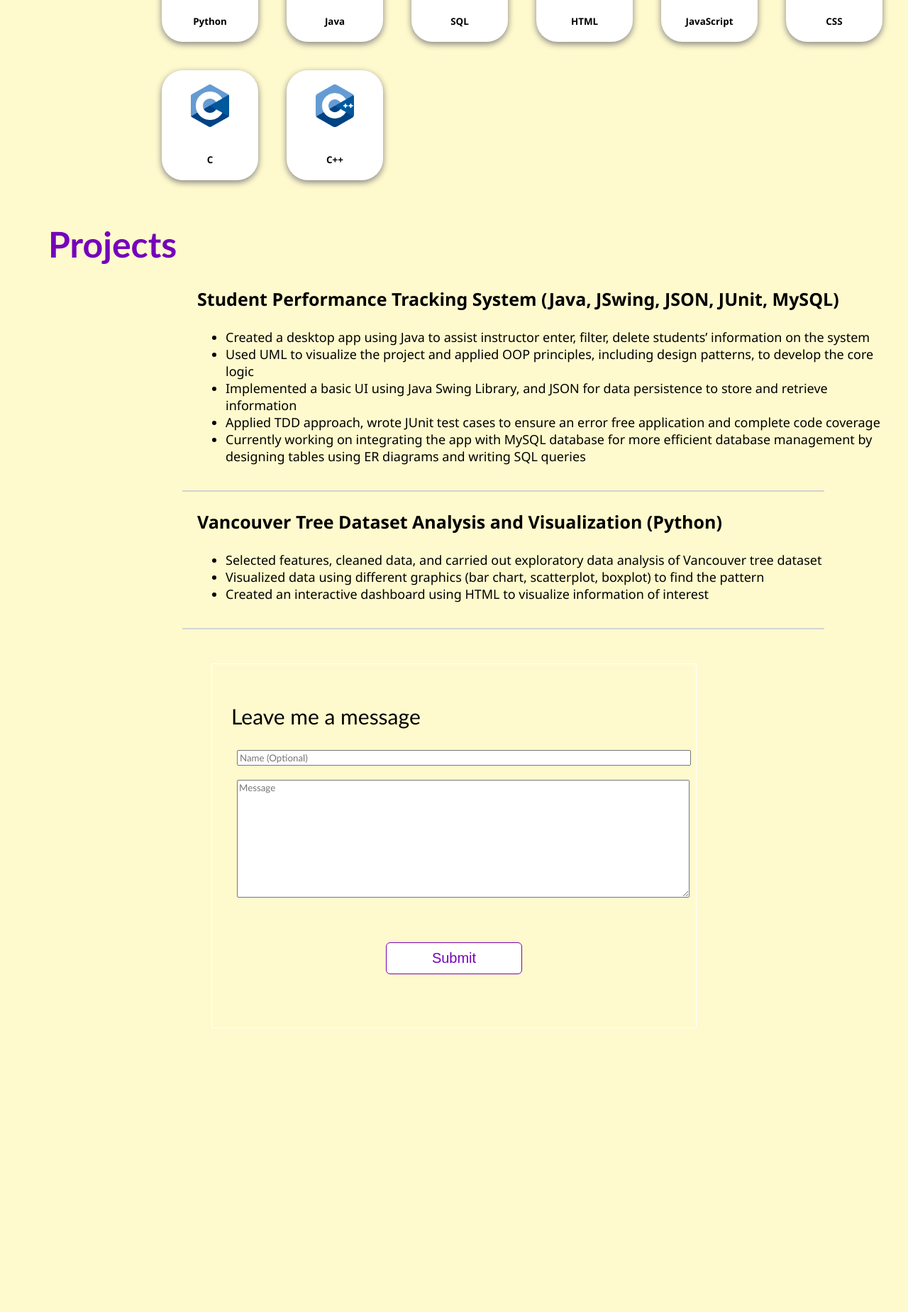
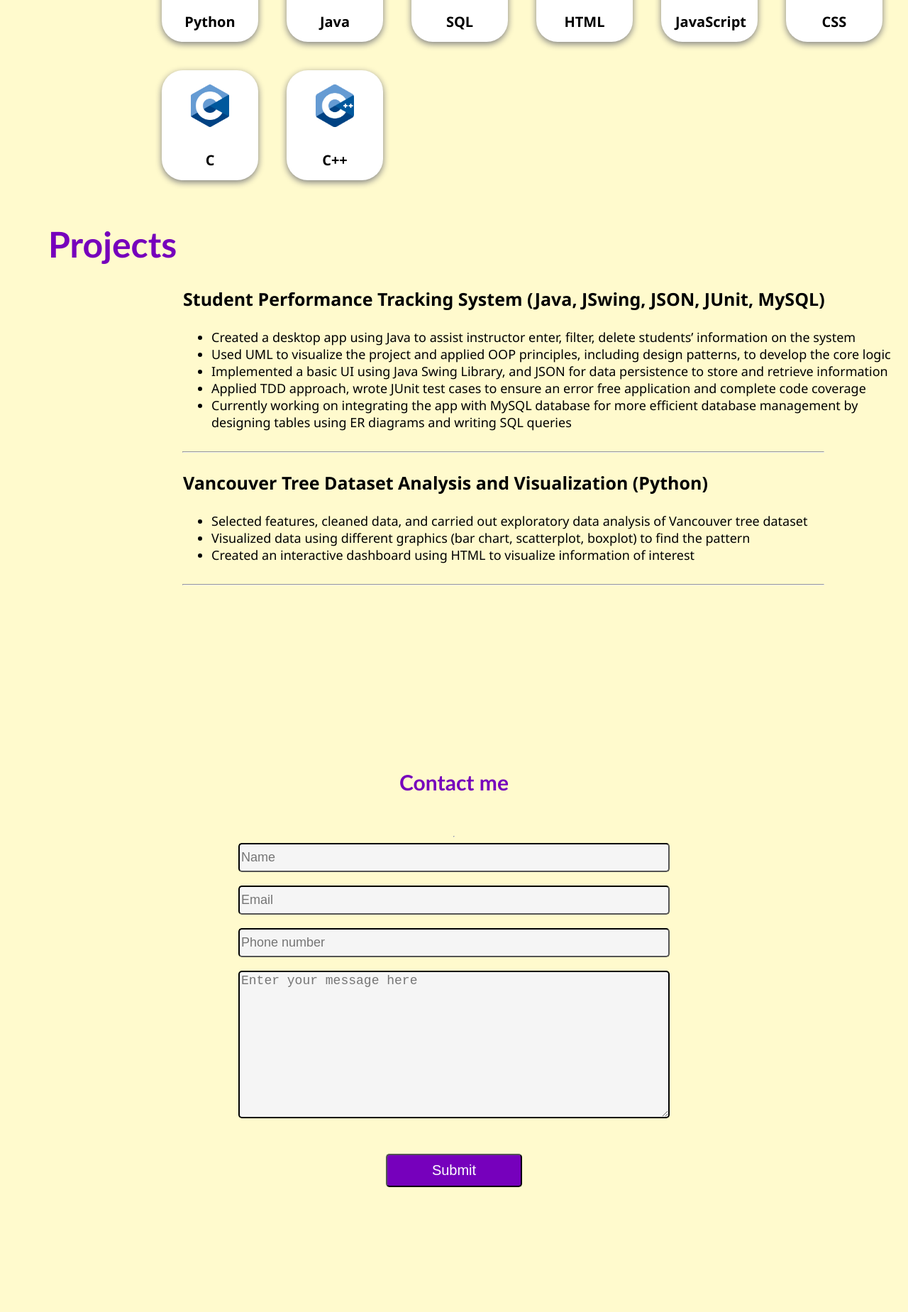
Before and after one commit to EmilyXu0427/Personal-Portfolio-Website, a plain HTML site: page My Personal Portfolio Website/index.html in a window 1280 px wide. Shown: the part 951-2800 px from the top of the page at 71% size. Before the commit the page ends 2408 px from the top, so only its background shows below. Drawn offline with Linux system fonts and the light colour scheme.

Commit message:
Change the contact me form

```diff
--- a/My Personal Portfolio Website/index.html
+++ b/My Personal Portfolio Website/index.html
@@ -22,7 +22,7 @@
           <a class="topmenu" href="#about-me">About Me</a>
           <a class="topmenu" href="#skills">Skills</a>
           <a class="topmenu" href="#projects">Projects</a>
-          <a class="topmenu" href="#messages">Messages</a>
+          <a class="topmenu" href="#contact">Contact</a>
         </div>
       </div>
     </nav>
@@ -39,7 +39,7 @@
           </h1>
           <p>
             I am a 3rd year UBC BSC student.
-            I used to work as Food Reserch & Technologist but decided to make a career transition into Computer Science.
+            I used to work as Food Reserch & Technologist. In 2023, I decided to make a career transition to Computer Science.
             My interests are hiking, swimming, programming and food!
           </p>
       </div>
@@ -52,47 +52,44 @@
 
       <div class="all_skills">
 
-
-        <!-- Add more skills here -->
-
         <div class="skill">
             <img src="html_finalprojimages/python.png"/>
-            <h6>Python</h6>
+            <h4>Python</h4>
         </div>
 
         <div class="skill">
             <img src="html_finalprojimages/Java.png"/>
-            <h6>Java</h6>
+            <h4>Java</h4>
         </div>
 
         <div class="skill">
           <img src="html_finalprojimages/SQL.png"/>
-          <h6>SQL</h6>
+          <h4>SQL</h4>
         </div>
 
         <div class="skill">
             <img src="html_finalprojimages/html5.png"/>
-            <h6>HTML</h6>
+            <h4>HTML</h4>
           </div>
 
         <div class="skill">
             <img src="html_finalprojimages/js.jpeg"/>
-            <h6>JavaScript</h6>
+            <h4>JavaScript</h4>
         </div>
 
         <div class="skill">
             <img src="html_finalprojimages/CSS3.png"/>
-            <h6>CSS</h6>
+            <h4>CSS</h4>
         </div>
 
         <div class="skill">
             <img src="html_finalprojimages/C.png"/>
-            <h6>C</h6>
+            <h4>C</h4>
         </div>
 
         <div class="skill">
             <img src="html_finalprojimages/C++.png"/>
-            <h6>C++</h6>
+            <h4>C++</h4>
         </div>
 
 
@@ -125,30 +122,22 @@
             </ul>
           </div>
           <hr>
-
         </div>
     </section>
     <div style="clear:both;"></div>
 
-    <!-- Messages -->
-    <section id="messages">
-      <div style="clear:both;"></div>
-      <div class="all_messages" id="all_messages">
-        <div class="messages">
-        </div>
-    </section>
-
-    <!-- Leave a message Form -->
+    <!-- Contact me Form -->
     <section id="contact">
-      <div class="flex_center">
-        <fieldset>
-          <legend class="introduction">Leave me a message</legend>
-          <input type="text" placeholder="Name (Optional)"> <br/>
-          <textarea id="new_message" cols="500" rows="10" placeholder="Message"></textarea>
-          <div class="flex_center">
-            <button id="submit_btn" onclick="addMessage()">Submit</button>
-          </div>
-        </fieldset>
+      <div>
+        <form>
+          <h5> Contact me</h5>
+          <hr>
+          <input type="text" placeholder="Name" required> <br/>
+          <input type="text" placeholder="Email" required> <br/>
+          <input type="text" placeholder="Phone number" required> <br/>
+          <textarea id="message" rows="10" placeholder="Enter your message here"></textarea>
+          <button id="submit_btn">Submit</button>
+        </form>
       </div>
     </section>
 
--- a/My Personal Portfolio Website/style.css
+++ b/My Personal Portfolio Website/style.css
@@ -31,7 +31,6 @@ body {
 
   .topmenu:hover {
     color: purple;
-    /* Add the styles here */
   }
 
   .topdiv {
@@ -57,13 +56,7 @@ body {
     flex-direction: row;
   }
 
-  /* .contact_info img {
-    width:50px;
-    margin-right: 10px;
-    float:left;
-  } */
-
-  /* Titles */
+  /* Skills */
 
   h2 {
     text-align: justify;
@@ -75,17 +68,6 @@ body {
     margin-left: 60px;
     margin-top: 40px;
     margin-bottom: 0px;
-  }
-
-  .introduction {
-    text-align: justify;
-    font-size: 30px;
-    text-align: center;
-    float: left;
-    margin-top: 30px;
-    margin-bottom: 20px;
-    animation-duration: 5s;
-    position: relative;
   }
 
   /* Used in the About Me sections */
@@ -139,7 +121,6 @@ body {
 
   .skill {
     border: px solid gray;
-    /* display: block; */
     border-radius: 30px;
     text-align: center;
     margin: 20px;
@@ -157,7 +138,7 @@ body {
     align-items: center;
   }
 
-  .skills h6 {
+  .skills h4 {
     align-items: center;
     font-size: 20px;
     margin-block-start: 8px;
@@ -187,15 +168,13 @@ body {
   }
 
   .projects-container hr {
-    border: 1px solid lightgray;
     width: 75%;
     margin-left: 5cm;
   }
 
   .project-card {
     font-family: 'Segoe UI', Tahoma, Geneva, Verdana, sans-serif;
-    padding-left: 150px;
-    margin: 0 15px 15px 30px;
+    padding-left: 160px;
     padding-bottom: 5px;
   }
 
@@ -209,37 +188,64 @@ body {
     margin-left: 30px;
   }
 
-  /* Recommendations */
+  /* Contact me */
 
-  .all_messages {
+  #contact {
     display: flex;
     align-items: center;
-    margin-left: 1in;
-    flex-direction: row;
-    flex-flow: wrap;
-    padding: 20px;
+    flex-direction: column;
+    padding: 200px;
   }
 
-  .message {
-    font-style: italic;
-    text-align: left;
-    width: 21.875rem;
-    padding: 1rem;
-    background-color: #fff;
-    border-radius: 11px;
-    box-shadow: 0 3px 10px var(--primary-shadow);
-    padding: 20px;
-    margin: 10px;
-    /* border:1px solid gray; */
-    font-size: 18px;
-    height:150px
+  /* form format*/
+  form {
+    align-items: center;
+    display: flex;
+    flex-direction: column;
   }
 
-  .message span {
+  /* form header*/
+  form h5 {
     color: #7600bc;
+    font-size:30px;
+    font-weight:bold;
+  }
+
+  /* form input box*/
+  form input {
+    background:#f5f5f5;
+    border-radius: 5px;
+    text-align: left;
+    font-size: 18px;
+    height:35px;
+    width: 600px;
+    border-color:black;
+    border-width: 2px;
+  }
+  /* form message box*/
+  form textarea {
+    background:#f5f5f5;
+    border-radius: 5px;
+    text-align: left;
+    font-size: 18px;
+    width:600px;
+    height:200px;
+    border-color:black;
+    border-width: 2px;
+  }
+
+  form button {
+    background-color: #7600bc;
+    color: white;
+    display: block;
+    border-radius: 5px;
+    text-align: center;
+    margin: 50px;
+    padding: 10px;
+    width: 2in;
     font-size: 20px;
-    font-family: 'Times New Roman', Times, serif;
   }
+
 
   /* Scroll to Top Button */
 
@@ -256,91 +262,3 @@ body {
     bottom: 3%;
     cursor: pointer;
   }
-
-  /* Form Pop-up */
-
-  .popup {
-    width:400px;
-    background-color: #e8bcf0;
-    border-radius: 3mm;
-    top: 50%;
-    left:50%;
-    transform: translate(-50%,-50%);
-    text-align: center;
-    position: fixed;
-    /* padding: 30px; */
-    visibility: hidden;
-  }
-
-  .popup img {
-    padding-top: 20px;
-  }
-
-  .popup button {
-    background-color: #fff;
-    border: 1px solid #7600bc;
-    color: #7600bc;
-    display: block;
-    border-radius: 6px;
-    text-align: center;
-    margin: 50px;
-    padding: 10px;
-    width: 2in;
-    font-size: 20px;
-    margin-left: 25%;
-  }
-
-  .popup button:hover {
-    background-color: #fff;
-    border: 2px solid #7600bc;
-    color: #7600bc;
-    display: block;
-    font-weight: bolder;
-    text-align: center;
-    cursor: pointer;
-    margin-left: 25%;
-  }
-
-  /* Recommendation Form */
-
-  input, textarea {
-    font-family: 'Trebuchet MS', 'Lucida Sans Unicode', 'Lucida Grande', 'Lucida Sans', Arial, sans-serif;
-    margin: 10px;
-    width:100%;
-  }
-
-  fieldset {
-    display: flexbox;
-    align-content: center;
-    justify-content: center;
-    padding: 25px;
-    margin-left: 50px;
-    margin-right: 50px;
-    border: thin solid white;
-    width: 50%;
-  }
-
-  /* Buttons */
-
-  button {
-    background-color: #fff;
-    border: 1px solid #7600bc;
-    color: #7600bc;
-    display: block;
-    border-radius: 6px;
-    text-align: center;
-    margin: 50px;
-    padding: 10px;
-    width: 2in;
-    font-size: 20px;
-  }
-
-  button:hover {
-    background-color: #7600bc;
-    border: 1px solid #7600bc;
-    color: #fff;
-    display: block;
-    border-radius: 6px;
-    text-align: center;
-    cursor: pointer;
-  }
```
